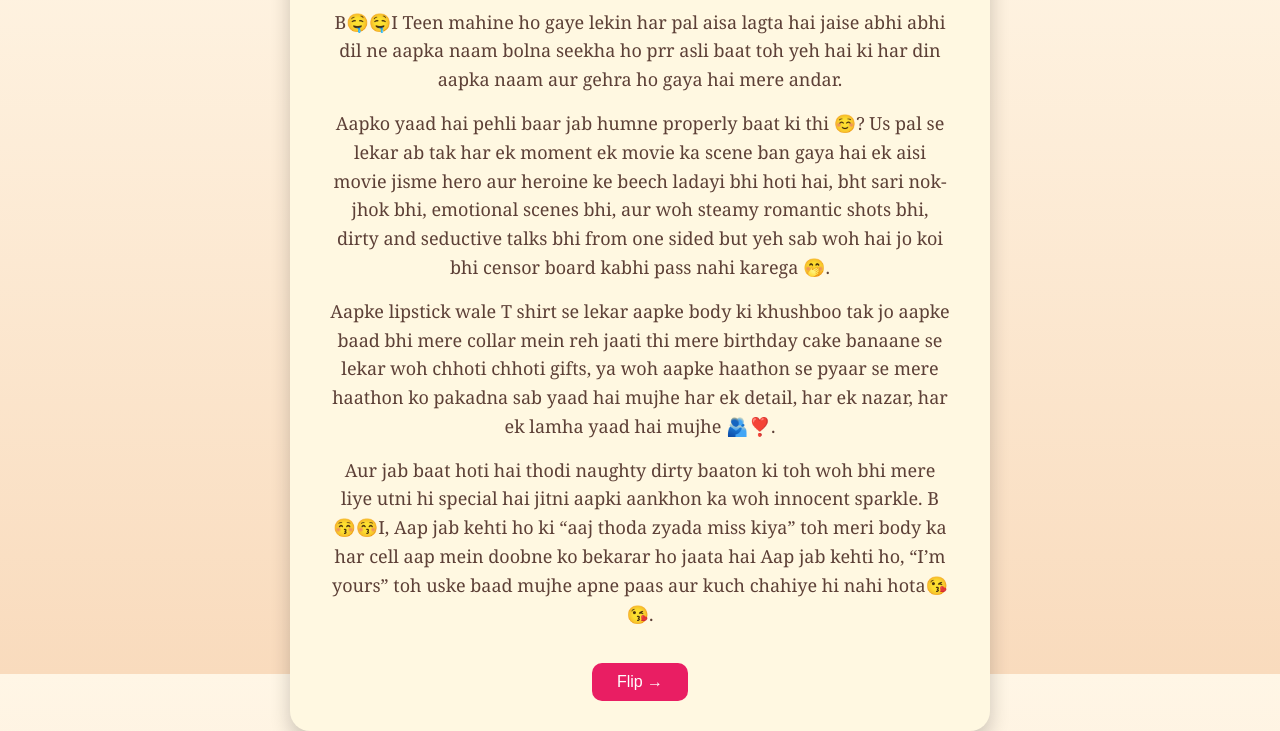
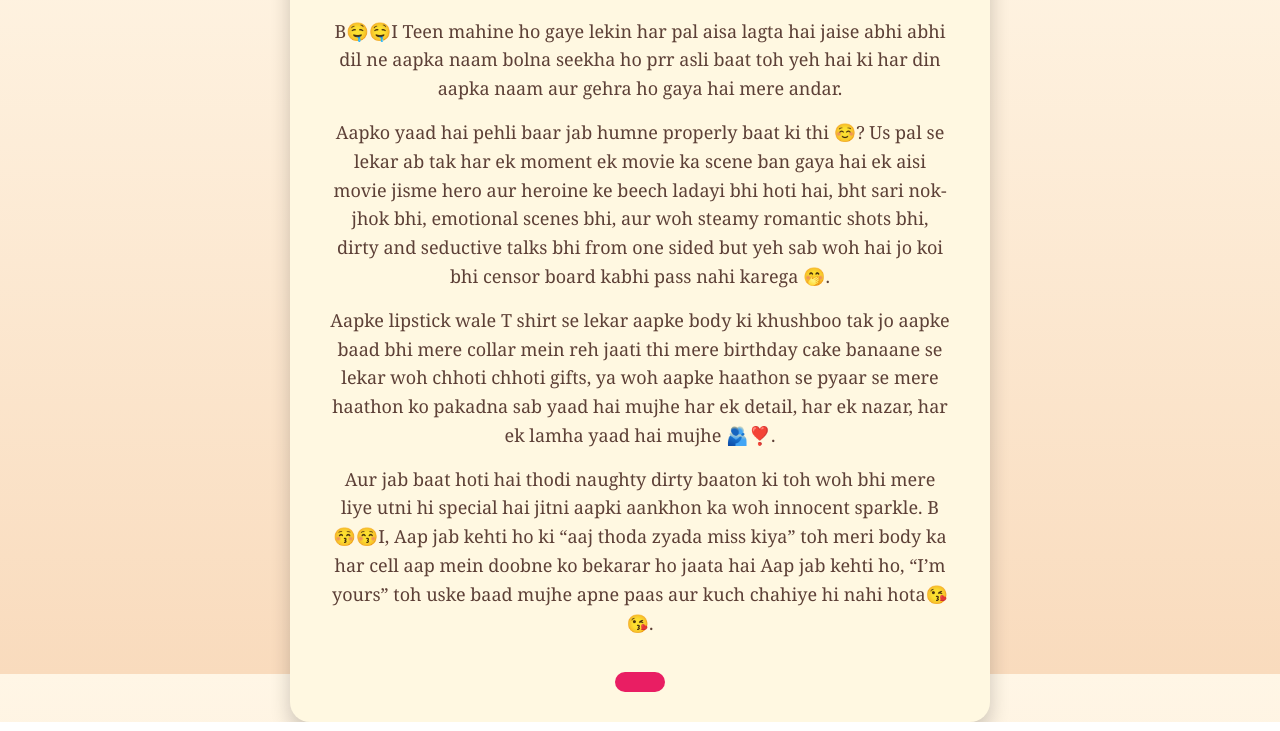
Before and after one commit to gaurangjain1507/Three-months-completed-, a plain HTML site: page index.html in a window 1280 px wide. Shown: the part 126-857 px from the top of the page. Drawn offline with Linux system fonts and the light colour scheme.

Commit message:
Update index.html

```diff
--- a/index.html
+++ b/index.html
@@ -99,7 +99,7 @@
                                       Aap jab kehti ho ki “aaj thoda zyada miss kiya” toh meri body ka har cell aap mein
       doobne ko bekarar ho jaata hai
       Aap jab kehti ho, “I’m yours” toh uske baad mujhe apne paas aur kuch chahiye hi nahi hota😘😘.</p>
-      <button onclick="nextPage()">Flip →</button>
+      <button onclick="nextPage()"flip →</button>
     </div>
 
     <div class="page" id="page2">
```
